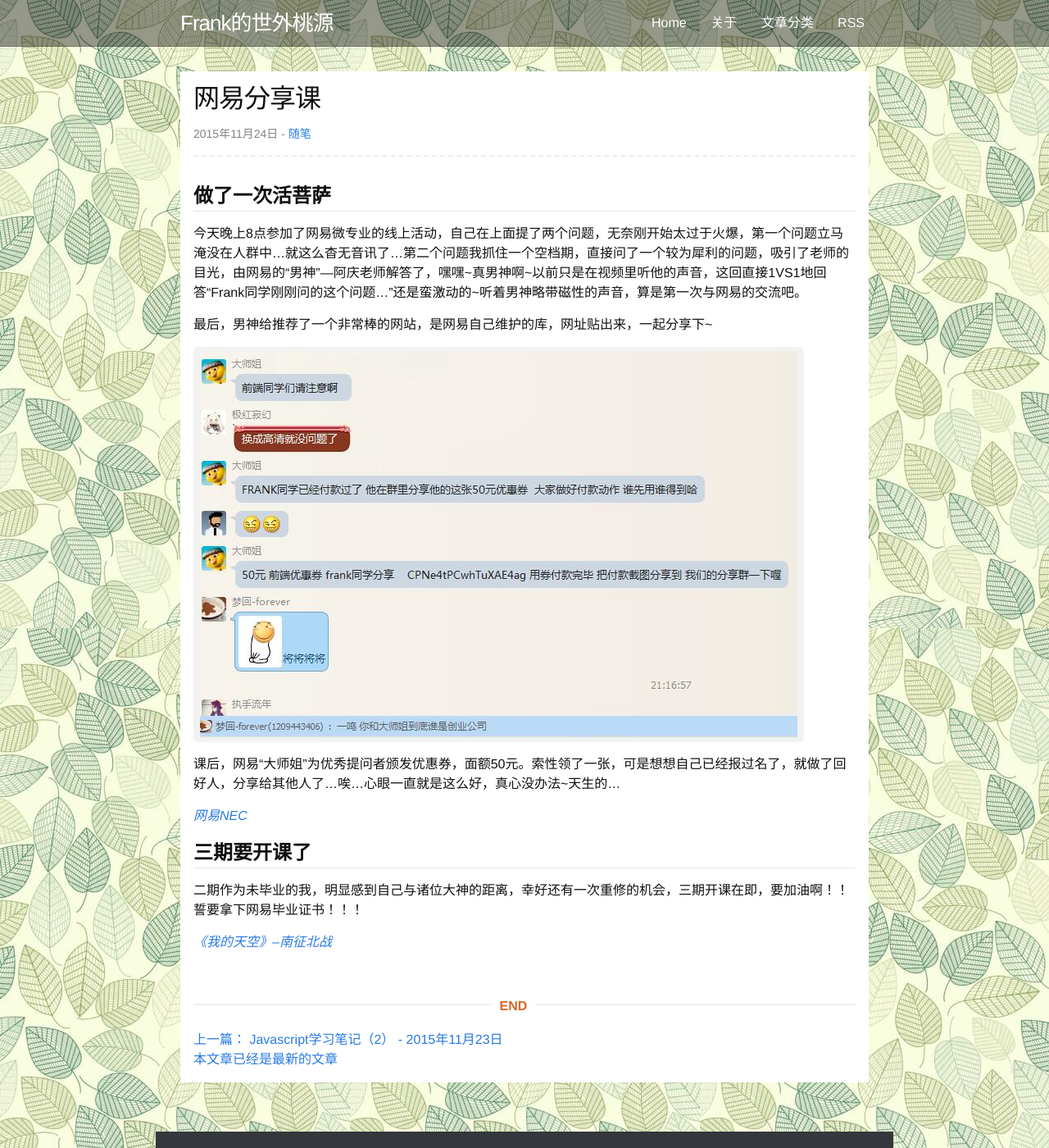
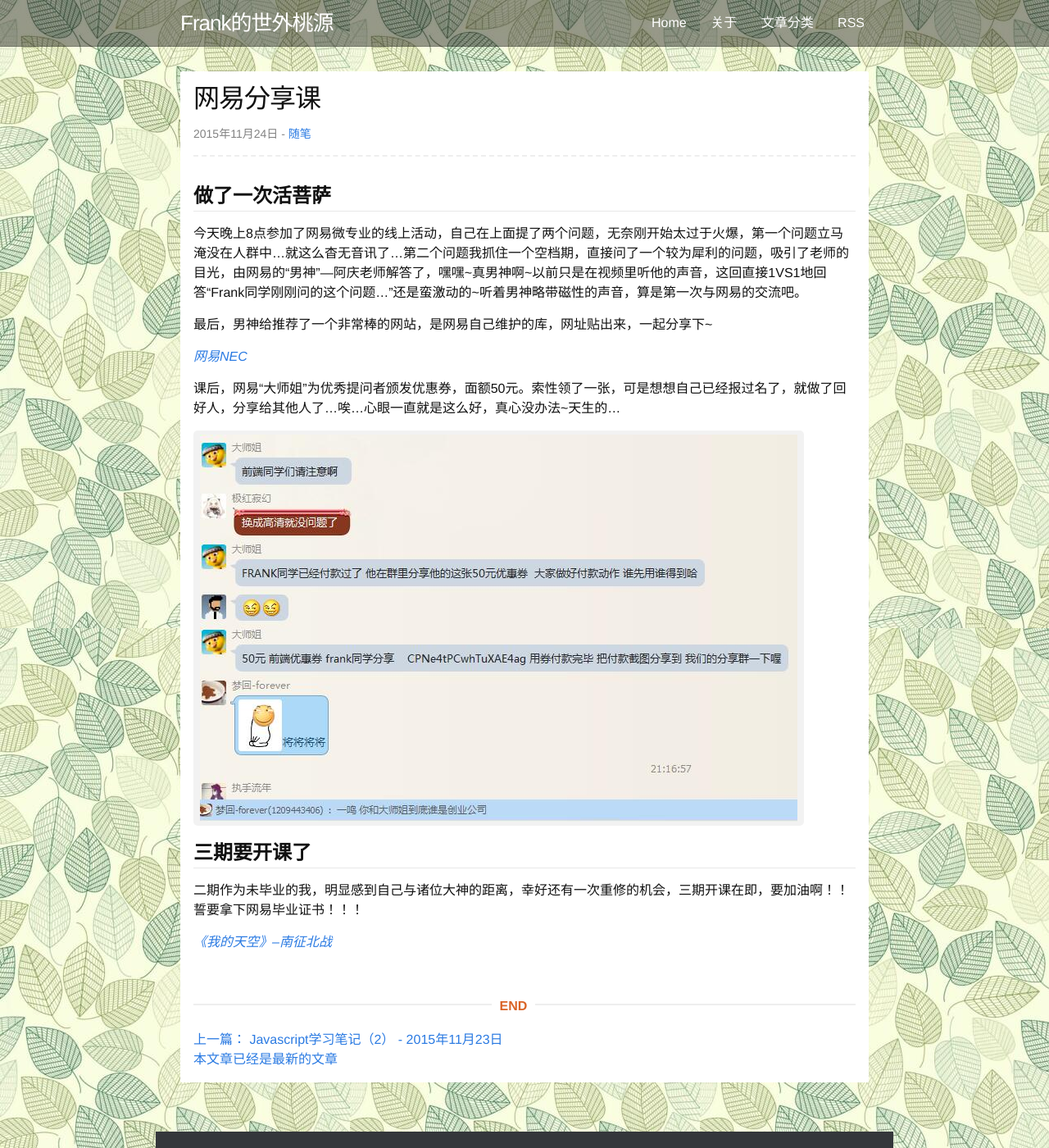
Before and after one commit to Frankhoward/frankhoward.github.io, a Jekyll site: the page built from _posts/2015-11-24-suibi4.md, in a window 1280 px wide and 1400 px high. Shown: the whole window at 82% size. Built offline with Jekyll 4.4.1, drawn with Linux system fonts in a browser that asks for light colours; comment, search, counter and statistics services are not loaded.

Commit message:
Update 2015-11-24-suibi4.md

```diff
--- a/_posts/2015-11-24-suibi4.md
+++ b/_posts/2015-11-24-suibi4.md
@@ -9,12 +9,12 @@ categories: [随笔]
 
 最后，男神给推荐了一个非常棒的网站，是网易自己维护的库，网址贴出来，一起分享下~
 
-![My helpful screenshot](/images/Netease.jpg)
+[*网易NEC*](http://nec.netease.com/)
 
 课后，网易“大师姐”为优秀提问者颁发优惠券，面额50元。索性领了一张，可是想想自己已经报过名了，就做了回好人，分享给其他人了…唉…心眼一直就是这么好，真心没办法~天生的…
 
+![My helpful screenshot](/images/Netease.jpg)
 
-[*网易NEC*](http://nec.netease.com/)
 ###三期要开课了
 二期作为未毕业的我，明显感到自己与诸位大神的距离，幸好还有一次重修的机会，三期开课在即，要加油啊！！誓要拿下网易毕业证书！！！
 
```
